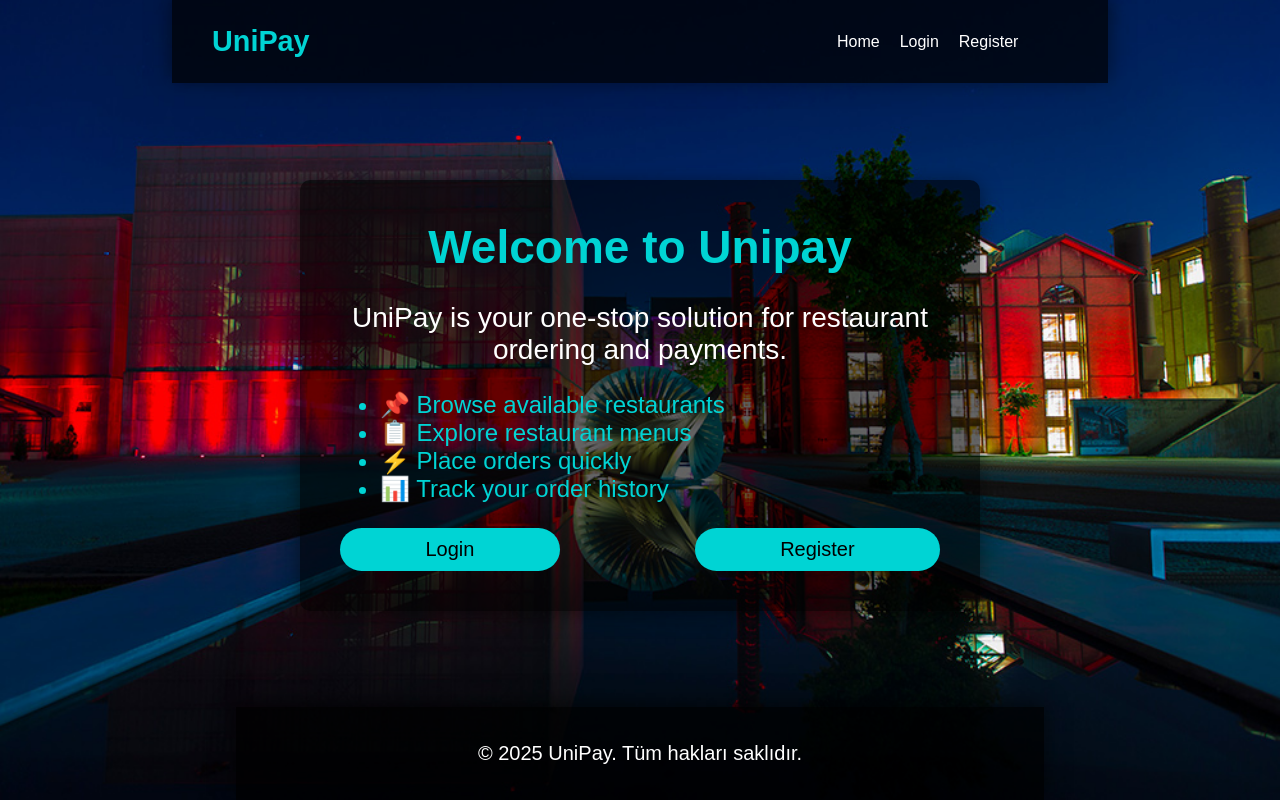
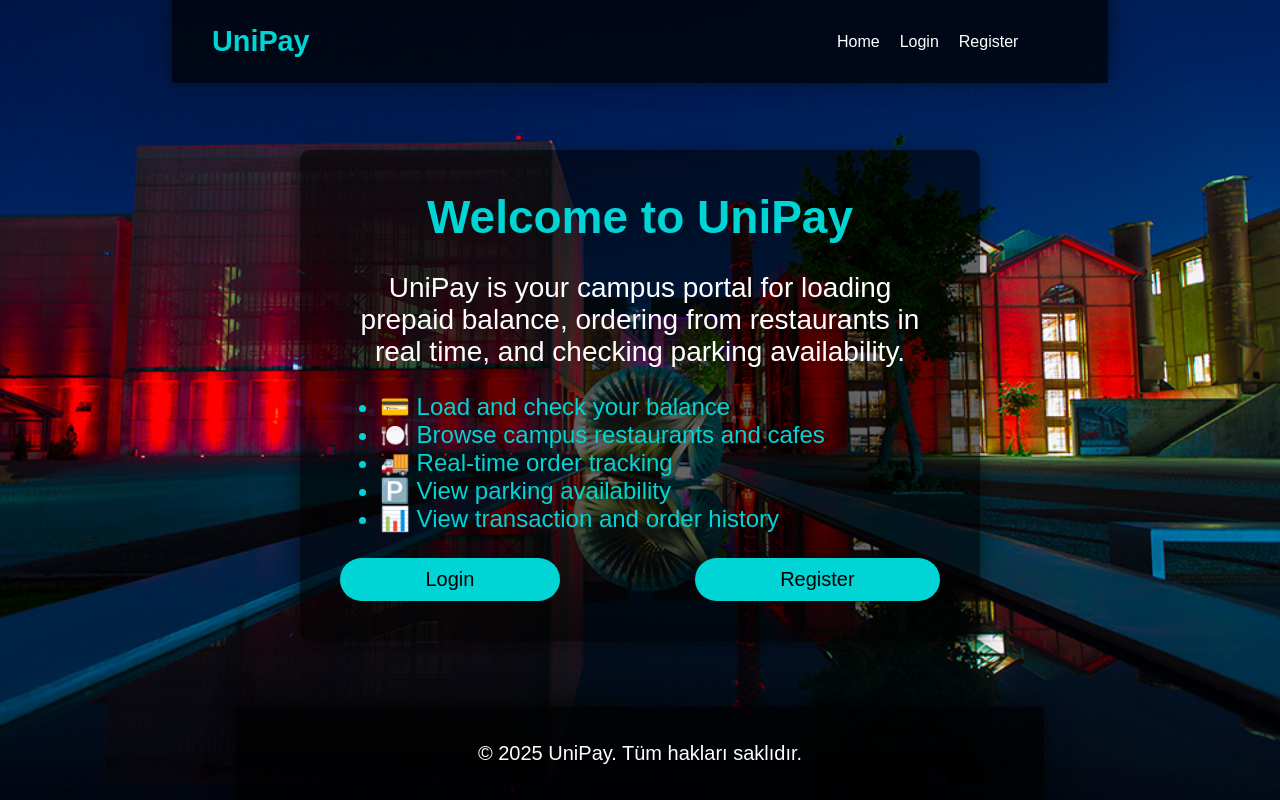
Before and after one commit to mustafaozbalci/unipay-frontend, a React (Create React App) app: page / in a window 1280 px wide. Built offline with nearby package versions, Linux system fonts and the light colour scheme.

Commit message:
homepage update

```diff
--- a/src/pages/Home.js
+++ b/src/pages/Home.js
@@ -1,29 +1,32 @@
 import React from "react";
-import { useNavigate } from "react-router-dom";
+import {useNavigate} from "react-router-dom";
 import "../styles/Home.css";
 
 const Home = () => {
     const navigate = useNavigate();
 
-  return (
-      <div className="home-container">
+    return (<div className="home-container">
         <div className="transparent-box">
-          <h2 className="home-title">Welcome to Unipay</h2>
+            <h2 className="home-title">Welcome to UniPay</h2>
             <p className="home-description">
-            UniPay is your one-stop solution for restaurant ordering and payments.
+                UniPay is your campus portal for loading prepaid balance, ordering from restaurants in real time,
+                and checking parking availability.
             </p>
             <ul className="features-list">
                 <li>
-              <span role="img" aria-label="pin">📌</span> Browse available restaurants
+                    <span role="img" aria-label="wallet">💳</span> Load and check your balance
                 </li>
                 <li>
-              <span role="img" aria-label="clipboard">📋</span> Explore restaurant menus
+                    <span role="img" aria-label="restaurant">🍽️</span> Browse campus restaurants and cafes
                 </li>
                 <li>
-              <span role="img" aria-label="lightning">⚡</span> Place orders quickly
+                    <span role="img" aria-label="tracking">🚚</span> Real-time order tracking
                 </li>
                 <li>
-              <span role="img" aria-label="chart">📊</span> Track your order history
+                    <span role="img" aria-label="parking">🅿️</span> View parking availability
+                </li>
+                <li>
+                    <span role="img" aria-label="history">📊</span> View transaction and order history
                 </li>
             </ul>
             <div className="auth-buttons">
@@ -35,8 +38,7 @@ const Home = () => {
                 </button>
             </div>
         </div>
-      </div>
-  );
+    </div>);
 };
 
 export default Home;
```
Lines whose indentation alone changed are shown as unchanged.
